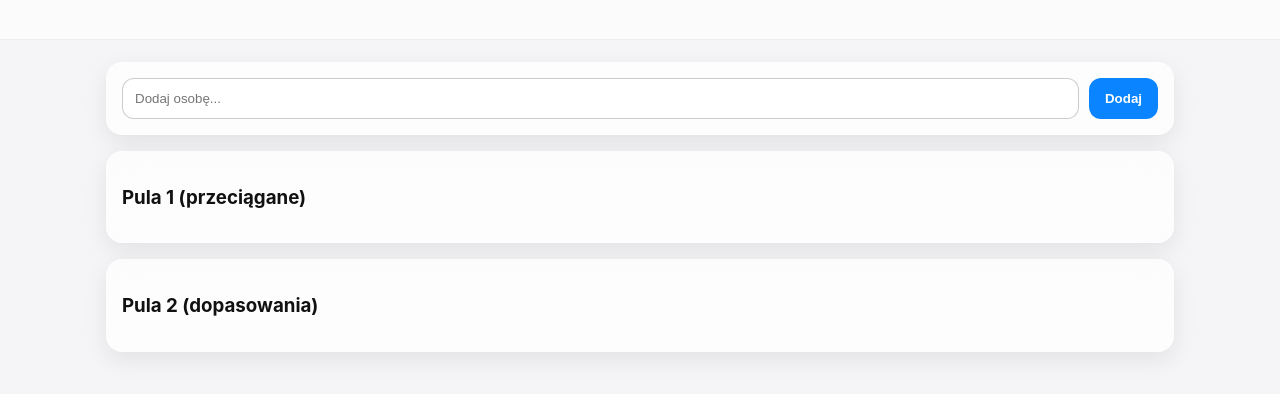
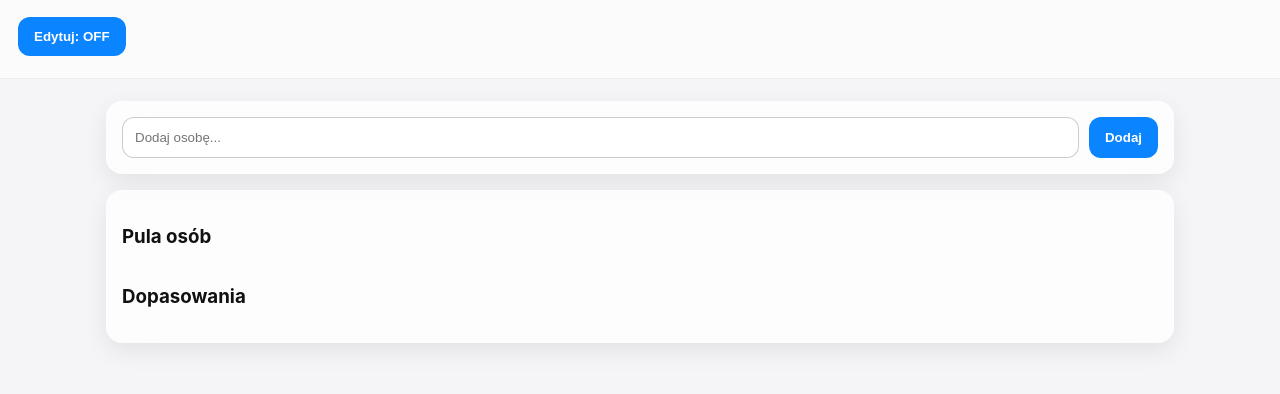
Before and after one commit to kamispl/mikolajki, a plain HTML site: page index.html in a window 1280 px wide. Shown: the part 74-468 px from the top of the page. Drawn offline with Linux system fonts and the light colour scheme.

Commit message:
Update index.html

```diff
--- a/index.html
+++ b/index.html
@@ -1,40 +1,42 @@
 <!DOCTYPE html>
 <html lang="pl">
 <head>
-  <meta charset="UTF-8">
-  <meta name="viewport" content="width=device-width, initial-scale=1.0, maximum-scale=1.0, user-scalable=no">
+  <meta charset="utf-8" />
+  <meta name="viewport" content="width=device-width, initial-scale=1.0, maximum-scale=1.0, user-scalable=no" />
   <title>Mikołajkowy Konfigurator</title>
-
-  <link rel="stylesheet" href="style.css">
+  <link rel="stylesheet" href="style.css" />
 </head>
 <body>
-
   <header class="topbar">
+    <div class="topbar-row">
       <h2>🎁 Mikołajkowy Konfigurator</h2>
+      <div class="controls">
+        <button id="edit-toggle" class="btn-small">Edytuj: <span id="edit-state">OFF</span></button>
+      </div>
+    </div>
   </header>
 
   <main class="container">
-
-  <section class="card">
+    <section class="card add-card">
       <div class="input-row">
-      <input id="item-input" placeholder="Dodaj osobę...">
-      <button id="create-button">Dodaj</button>
+        <input id="item-input" placeholder="Dodaj osobę..." autocomplete="off" />
+        <button id="create-button" class="btn">Dodaj</button>
       </div>
     </section>
 
-  <section class="card">
-    <h3>Pula 1 (przeciągane)</h3>
-    <div id="source-list" class="source-list"></div>
+    <section class="card grid">
+      <div class="col left-col">
+        <h3>Pula osób</h3>
+        <div id="source-list" class="source-list" aria-label="Pula osób"></div>
+      </div>
+
+      <div class="col right-col">
+        <h3>Dopasowania</h3>
+        <div id="target-area" class="target-list" aria-label="Dopasowania"></div>
+      </div>
     </section>
-
-  <section class="card">
-    <h3>Pula 2 (dopasowania)</h3>
-    <div id="target-area" class="target-list"></div>
-  </section>
-
   </main>
 
   <script src="script.js"></script>
-
 </body>
 </html>
```
Lines whose indentation alone changed are shown as unchanged.
